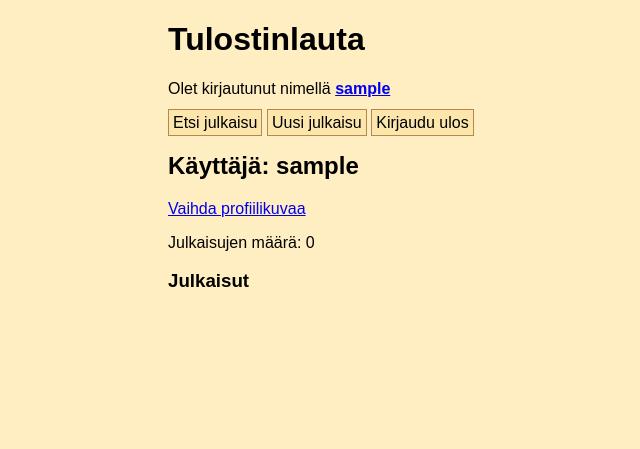
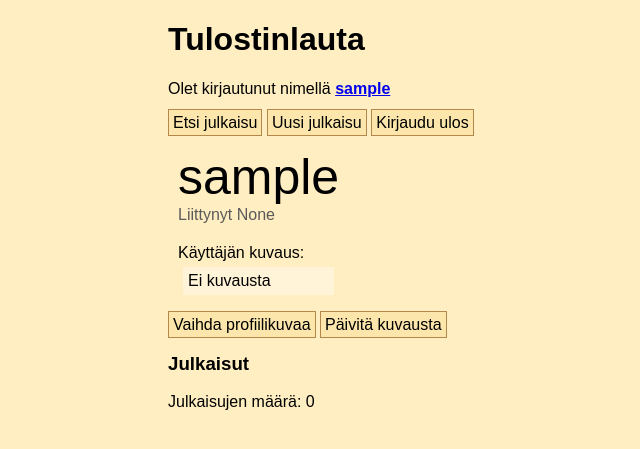
Before and after one commit to user34911/tulostinlauta, a Flask app: page /user/1 in a window 1280 px wide. Shown: the top 449 px of the page, without its empty margins (72-712 px from the left). Run offline with Flask 3, Linux system fonts and the light colour scheme; the visitor is signed in with stand-in values (Sample User, id 1); data comes from the database, SQL or seed files in the repository; data that the repository does not hold is empty.

Commit message:
Imporved user page styling

```diff
--- a/static/main.css
+++ b/static/main.css
@@ -4,6 +4,67 @@
     font-family: sans-serif;
     background-color: rgb(255, 238, 193);
   }
+
+.gray-text {
+    color:rgb(90, 90, 90);
+}
+
+.profile-post {
+    display: block;
+    min-width: 20em;
+    width: fit-content;
+    height: 100%;
+    margin-block: 5px;
+    margin-left: 15px;
+    padding-right: 10px;
+    padding: 3px;
+    text-decoration: none;
+    color: #000;
+    background-color: rgb(252, 230, 171);
+    border: 1px solid rgb(182, 135, 75);
+}
+
+.profile-post:hover {
+    background-color: rgb(255, 225, 144);
+}
+
+.profile-box {
+    display: flex;
+    width: 40em;
+    max-width: 40em;
+    height: fit-content;
+    margin-left: 0px;
+}
+
+.profile-text {
+    margin-top: 10px;
+    padding-top: 10px;
+}
+
+.profile-picture {
+    max-width: 200px;
+    max-height: 200px;
+    float: left;
+}
+
+.profile-info {
+    padding-left: 10px;
+    float: left;
+}
+
+.profile-nametext {
+    font-size: 50px;
+}
+
+.profile-aboutme {
+    background-color: rgb(255, 244, 216);
+    overflow-wrap: break-word;
+    height: fit-content;
+    min-height: inherit;
+    max-width: 30em;
+    margin: 5px;
+    padding: 5px;
+}
 
 .found-box {
     display: block;
--- a/templates/show_user.html
+++ b/templates/show_user.html
@@ -4,22 +4,32 @@
 {% block title %}{{ user.username }}{% endblock %}
 
 {% block content %}
-<h2>Käyttäjä: {{ user.username }}</h2>
-{% if user.has_image %}
-<img src="/image/{{ user.id }}" alt="Käyttäjän {{ user.username }} profiilikuva"/>
-{% endif %}
+<div class="profile-box">
+  {% if user.has_image %}
+  <img src="/image/{{ user.id }}" alt="Käyttäjän {{ user.username }} profiilikuva" class="profile-picture"/>
+  {% endif %}
+  <div class="profile-info">
+    <div class="profile-nametext">{{ user.username }}</div>
+    <div class="gray-text">Liittynyt {{ user.join_date }}</div>
+    <div class="profile-text">Käyttäjän kuvaus:</div>
+    {% if user.about_me %}
+    <div class="profile-aboutme">{{ user.about_me | show_lines }}</div>
+    {% else %}
+    <div class="profile-aboutme">Ei kuvausta</div>
+    {% endif %}
+  </div>
+</div>
 {% if session.user_id == user.id %}
 <p>
-  <a href="/add_image">Vaihda profiilikuvaa</a>
+  <a href="/add_image" class="layout-button">Vaihda profiilikuvaa</a>
+  <a href="/update_aboutme" class="layout-button">Päivitä kuvausta</a>
 </p>
 {% endif %}
+<h3>Julkaisut</h3>
 <p>
   Julkaisujen määrä: {{ posts | count }}
 </p>
-<h3>Julkaisut</h3>
-<ul>
-  {% for post in posts %}
-  <li><a href="/post/{{ post.id }}">{{ post.title }}</a></li>
-  {% endfor %}
-</ul>
+{% for post in posts %}
+<a href="/post/{{ post.id }}" class="profile-post">{{ post.title }} ({{ post.model_year }}) {{ post.grade }}/5</a>
+{% endfor %}
 {% endblock %}
```
Also changed, not shown: templates/about_me.html (added, +21 -0 lines).
